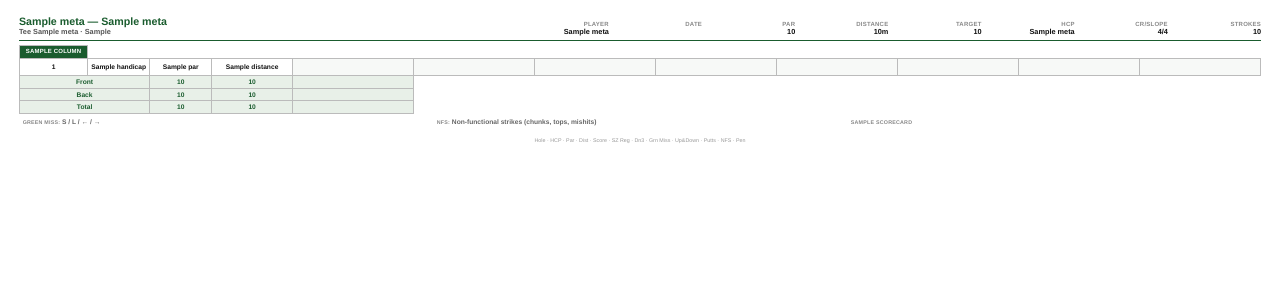
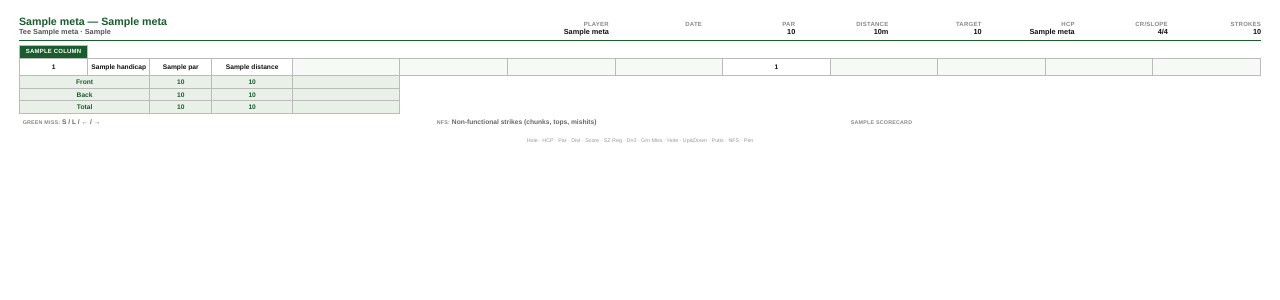
Before and after one commit to Brakjen/golf-scorecards, a FastAPI app: template src/golf_scorecards/templates/scorecard_print.html in a window 1280 px wide. Shown: the top 300 px of the page. Run offline with FastAPI, Linux system fonts and the light colour scheme; the template is opened without the code that fills it: most values are stand-ins (such as "Sample title", 1, 10 or a date in 2020).

Commit message:
feat: repeat hole number column in middle of scorecard metrics
Placed between Green Miss and Up & Down to help track which row
you're on when the card is folded or metrics span wide.

```diff
--- a/src/golf_scorecards/scorecards/builder.py
+++ b/src/golf_scorecards/scorecards/builder.py
@@ -183,6 +183,7 @@ class ScorecardBuilder:
                 "SZ in Reg",
                 "Down in 3",
                 "Green Miss",
+                "Hole",
                 "Up and Down",
                 "Putts",
                 "NFS",
--- a/src/golf_scorecards/templates/scorecard_preview.html
+++ b/src/golf_scorecards/templates/scorecard_preview.html
@@ -121,6 +121,7 @@
               <td class="blank-cell blank-cell--check"></td>
               <td class="blank-cell blank-cell--check"></td>
               <td class="blank-cell blank-cell--note"></td>
+              <td>{{ hole.hole_number }}</td>
               <td class="blank-cell blank-cell--check"></td>
               <td class="blank-cell"></td>
               <td class="blank-cell"></td>
--- a/src/golf_scorecards/templates/scorecard_print.html
+++ b/src/golf_scorecards/templates/scorecard_print.html
@@ -270,6 +270,7 @@
         <td class="wr-sm"></td>
         <td class="wr-sm"></td>
         <td class="wr-sm"></td>
+        <td>{{ hole.hole_number }}</td>
         <td class="wr-sm"></td>
         <td class="wr"></td>
         <td class="wr-sm"></td>
@@ -317,7 +318,7 @@
   </div>
 
   <div class="sc-legend">
-    Hole · HCP · Par{% if scorecard.show_adjusted_par %} · Adj{% endif %} · Dist{% if scorecard.show_stableford_columns %} · Strokes · Pts{% endif %} · Score · SZ Reg · Dn3 · Grn Miss · Up&amp;Down · Putts · NFS · Pen
+    Hole · HCP · Par{% if scorecard.show_adjusted_par %} · Adj{% endif %} · Dist{% if scorecard.show_stableford_columns %} · Strokes · Pts{% endif %} · Score · SZ Reg · Dn3 · Grn Miss · Hole · Up&amp;Down · Putts · NFS · Pen
   </div>
 </body>
 </html>
```
